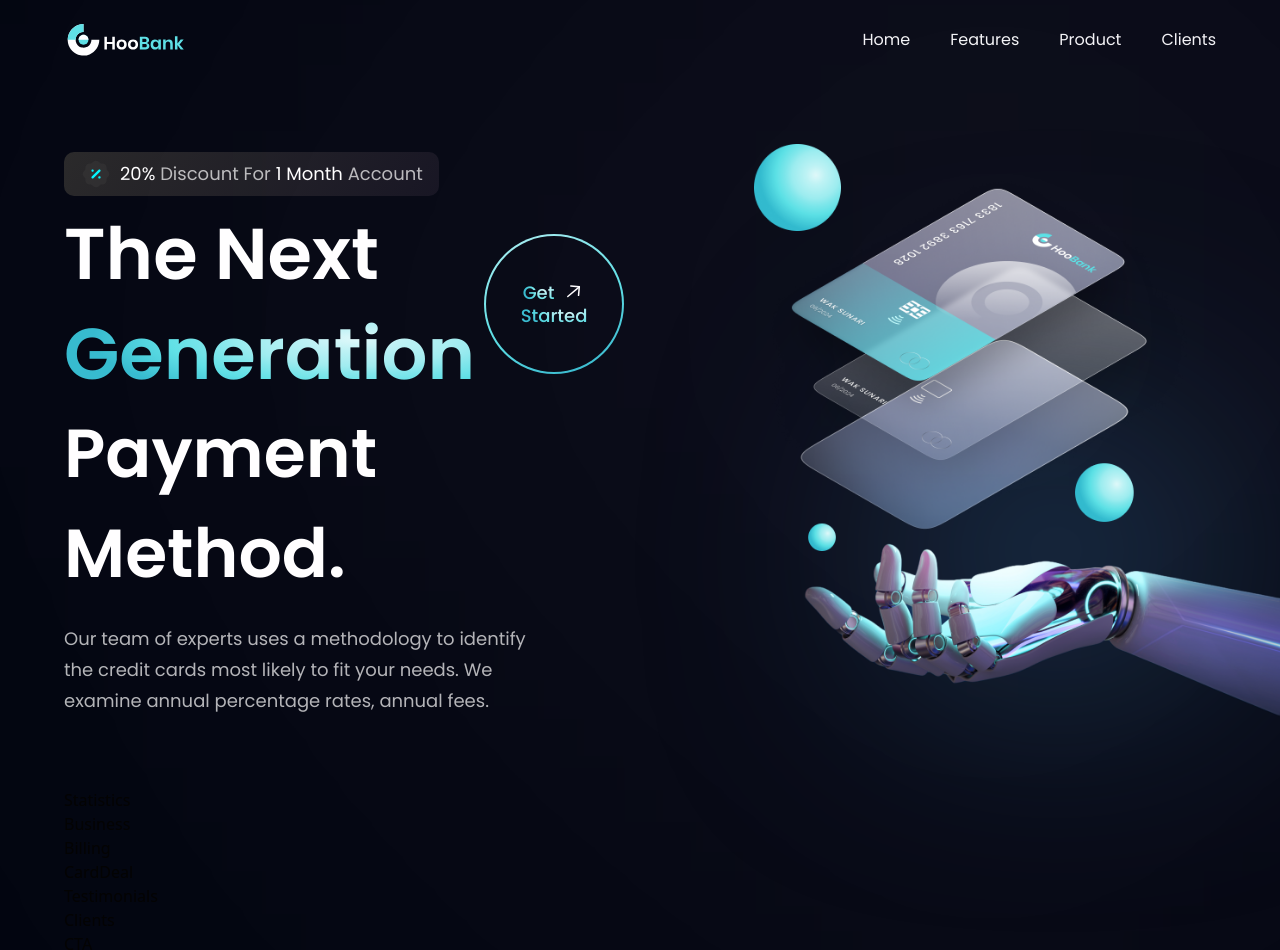
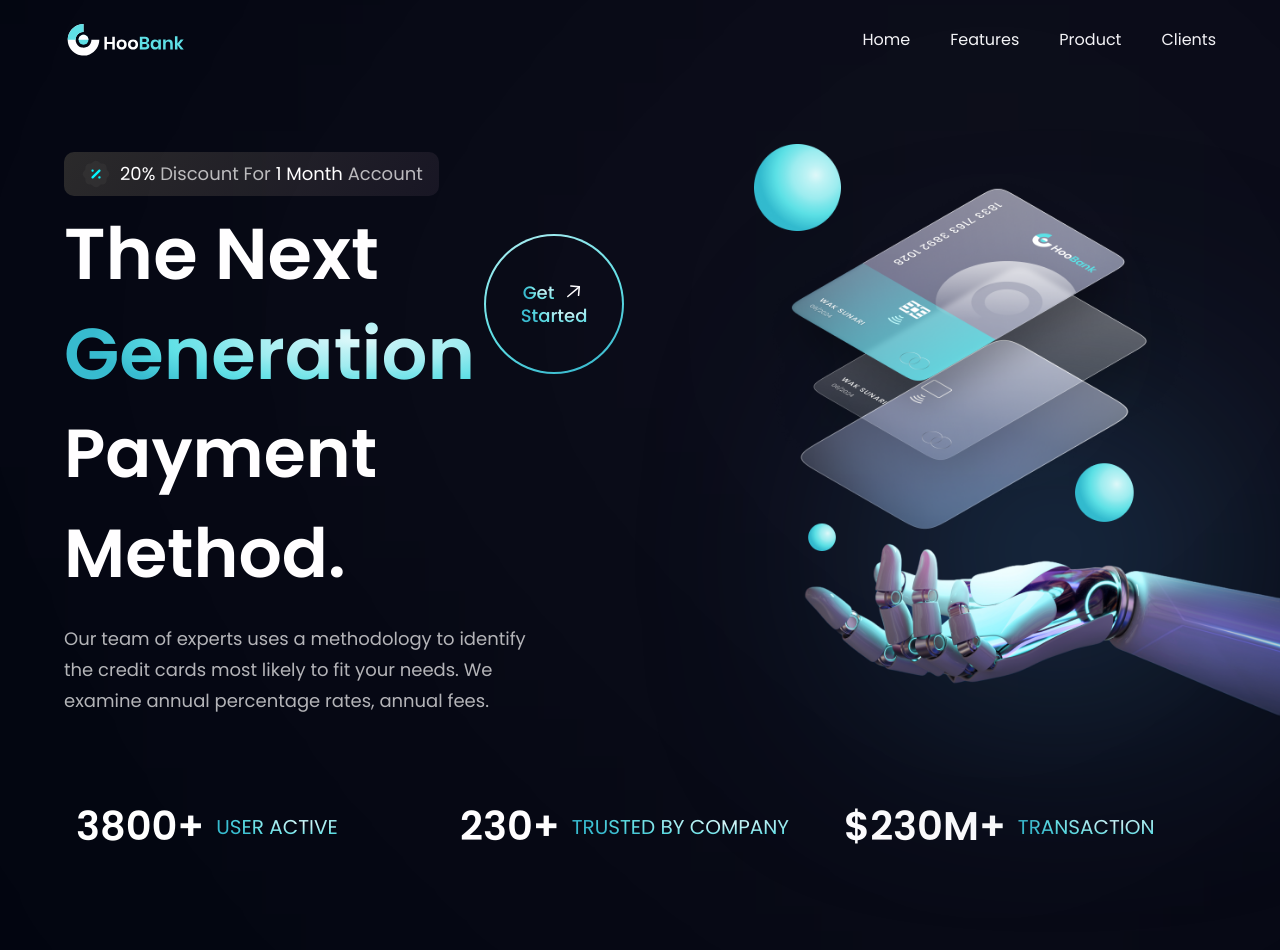
Before and after one commit to Tochukwu-Nwosu/hoobank-app, a React (Vite) app: page / in a window 1280 px wide. Shown: the top 950 px of the page. Built offline with nearby package versions, Linux system fonts and the light colour scheme.

Commit message:
completed statistics section

```diff
--- a/src/components/Statistics.jsx
+++ b/src/components/Statistics.jsx
@@ -1,10 +1,20 @@
-import React from 'react'
+import { stats } from "../constants"
+import styles from "../style"
 
 const Statistics = () => {
   return (
-    <div>
-      Statistics
-    </div>
+    <section className={`${styles.flexCenter} flex-row flex-wrap sm:mb-20 mb-6`}>
+      {stats.map((stat) => (
+        <div key={stat.id} className={`flex-1 flex justify-start items-center flex-row m-3`}>
+          <h4 className="font-poppins font-semibold xs:text-[40px] text-[30px] xs:leading-[53px] leading-[43px] text-white">
+            {stat.value}
+          </h4>
+          <p className="font-poppins font-normal xs:text-[20px] text-[15px] xs:leading-[26px] leading-[21px] text-gradient uppercase ml-3">
+            {stat.title}
+          </p>
+        </div>
+      ))}
+    </section>
   )
 }
 
```
